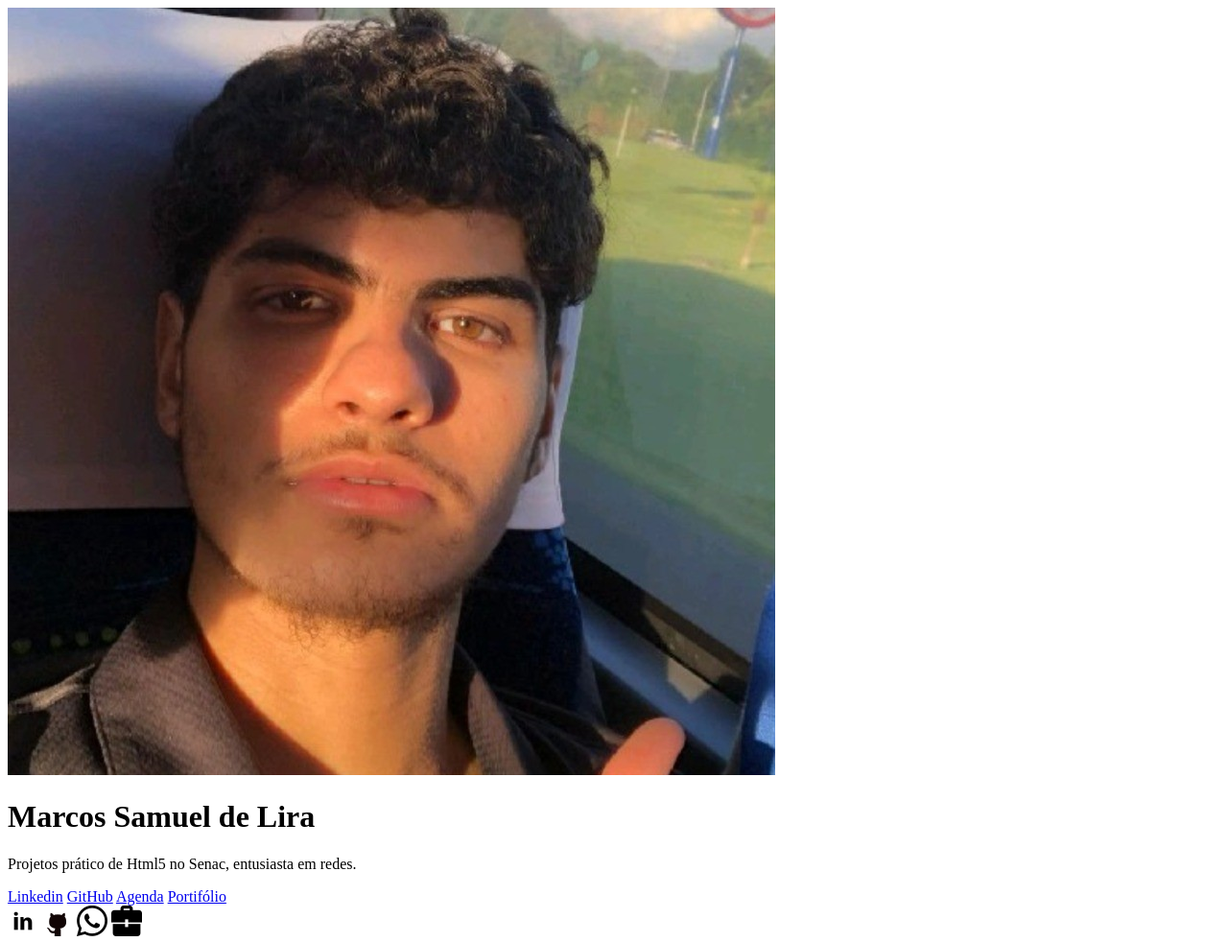
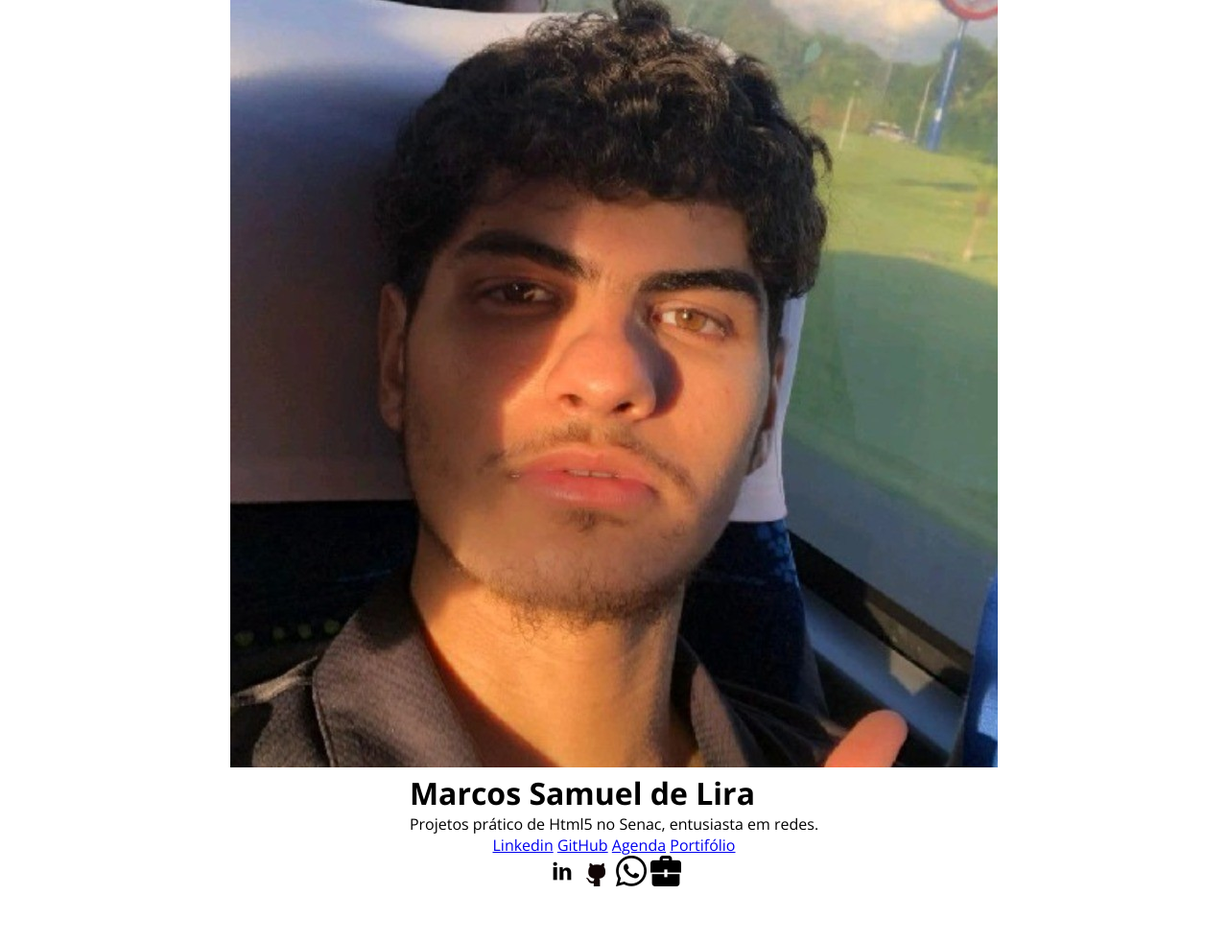
Before and after one commit to marcosamuelira/hub-links, a plain HTML site: page index.html in a window 1280 px wide. Shown: the whole page at 96% size. After the commit the page ends 929 px from the top, so only its background shows below. Drawn offline with nearby package versions, Linux system fonts and the light colour scheme.

Commit message:
folha de estilo

```diff
--- a/index.html
+++ b/index.html
@@ -12,9 +12,15 @@
     <link rel="preconnect" href="https://fonts.gstatic.com" crossorigin>
     <link href="https://fonts.googleapis.com/css2?family=Open+Sans:ital,wght@0,300..800;1,300..800&display=swap"
         rel="stylesheet">
+    <!-- Folha de estilo-->
+     <link rel="stylesheet" href="style.css">
 </head>
 
 <body>
+    <!-- Container para o CSS Flex -->
+    <div class="container">
+
+
         <!-- Cabeçalho -->
         <header>
             <img src="./img/imagem_minha.jpg" alt="Marcos Samuel de Lira">
@@ -44,10 +50,12 @@
             <a href="http://127.0.0.1:5500/index.html"><img src="./img/portfolio.png" alt="Portifólio"></a>
 
         </footer>
+    </div>
 
 
 
 
 </body>
 
+
 </html>
--- /dev/null
+++ b/style.css
@@ -0,0 +1,27 @@
+/*CSS Reset*/
+* {
+
+    margin: 0;
+    padding: 0;
+    box-sizing: border-box;
+}
+
+/* Variaveis para cores */
+:root {
+    --Branco: #FFFFFF;
+    --CinzaClaro: #D2D1CB;
+
+
+}
+
+/* Layout */
+
+.container {
+    display: flex;
+    flex-direction: column;
+    align-items: center;
+}
+
+body {
+    font-family: "Open Sans", "sans-sarif";
+}
```
Lines whose indentation alone changed are shown as unchanged.
